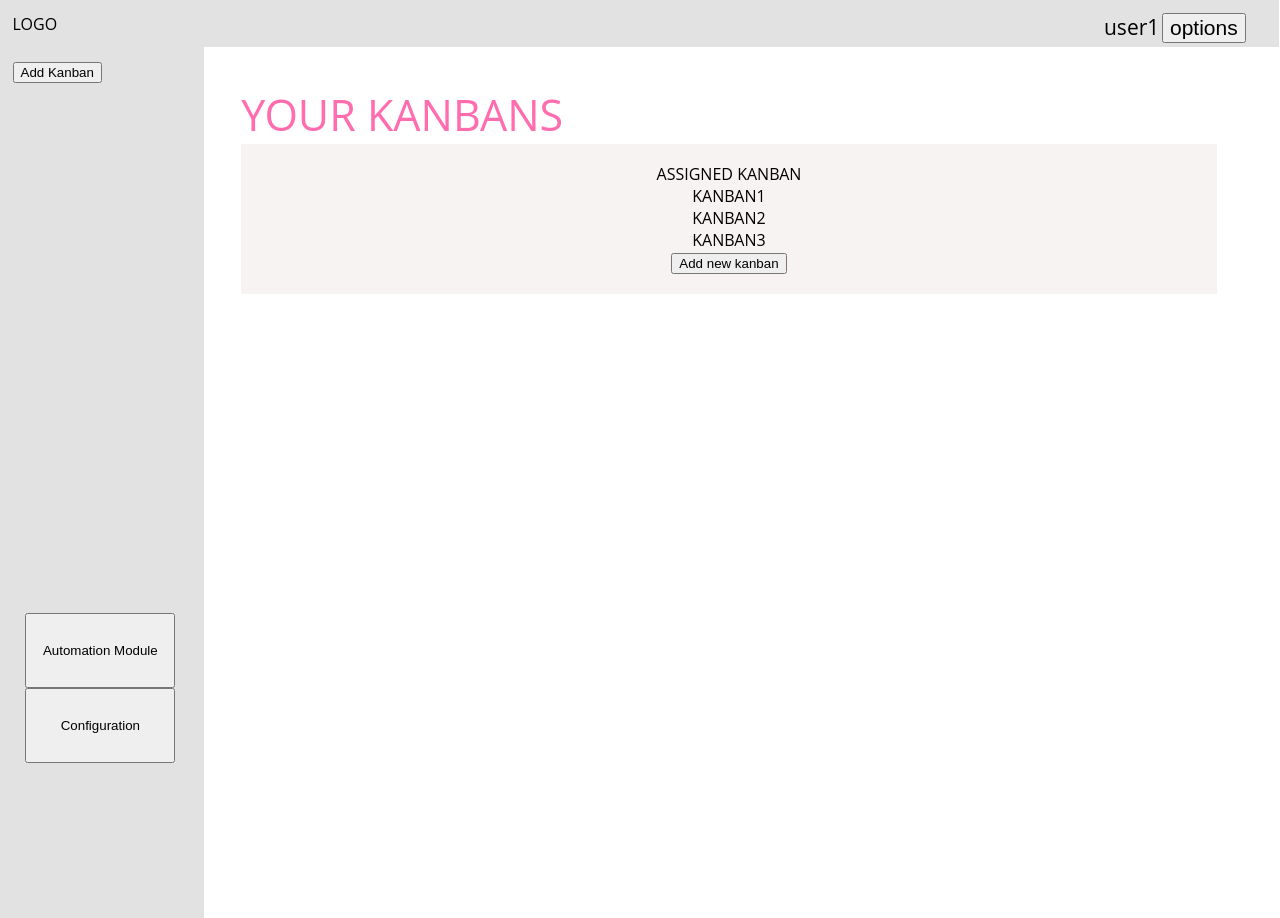
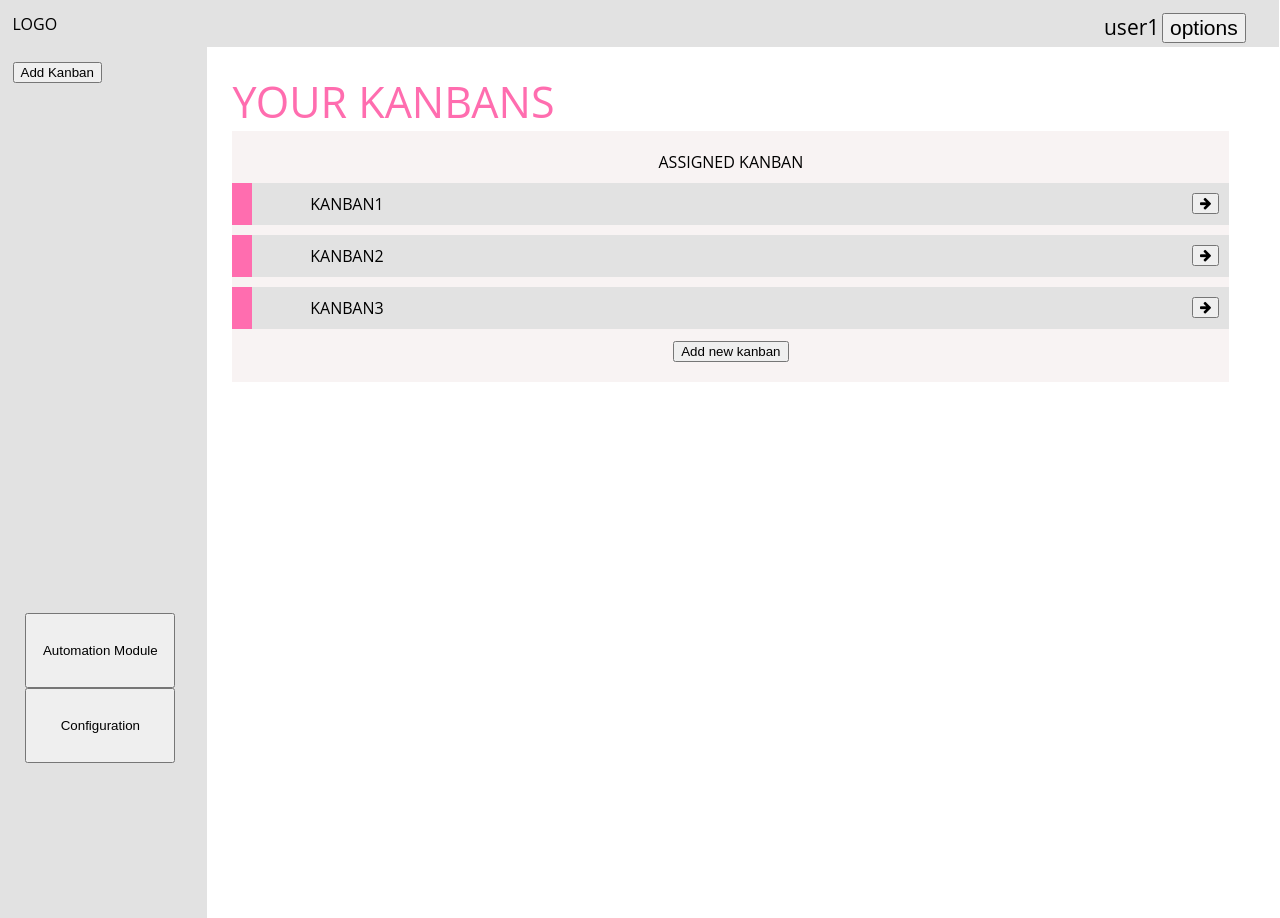
Before and after one commit to JPersjanow/Rabbit-CI, a React (Create React App) app in the folder application/: page / in a window 1280 px wide. Built offline with nearby package versions, Linux system fonts and the light colour scheme.

Commit message:
kanban list and buttons

```diff
--- a/application/public/index.html
+++ b/application/public/index.html
@@ -1,14 +1,13 @@
 <!DOCTYPE html>
 <html lang="en">
+
 <head>
   <meta charset="utf-8" />
   <link rel="icon" href="%PUBLIC_URL%/favicon.ico" />
+  <link rel="stylesheet" href="https://cdnjs.cloudflare.com/ajax/libs/font-awesome/4.7.0/css/font-awesome.min.css">
   <meta name="viewport" content="width=device-width, initial-scale=1" />
   <meta name="theme-color" content="#000000" />
-    <meta
-      name="description"
-      content="Web site created using create-react-app"
-    />
+  <meta name="description" content="Web site created using create-react-app" />
   <link rel="apple-touch-icon" href="%PUBLIC_URL%/logo192.png" />
   <!--
       manifest.json provides metadata used when your web app is installed on a
@@ -26,6 +25,7 @@
     -->
   <title>React App</title>
 </head>
+
 <body>
   <noscript>You need to enable JavaScript to run this app.</noscript>
   <div id="root"></div>
@@ -40,4 +40,5 @@
       To create a production bundle, use `npm run build` or `yarn build`.
     -->
 </body>
+
 </html>
--- a/application/src/mainLayout/components/KanbanList.js
+++ b/application/src/mainLayout/components/KanbanList.js
@@ -1,10 +1,11 @@
 import React from 'react';
-
+import '../componentsStyle/KanbanList.css'
 
 const ListElement = (props) => {
     const elements = props.userKanbans.map((item, index) => (
-        <div key={index}>
+        <div key={index} className="kanbansRow">
             <span>{item.kanbanName}</span>
+            <button style={{ float: 'right' }}><i class="fa fa-arrow-right"></i></button>
         </div>
     ))
     return elements;
--- /dev/null
+++ b/application/src/mainLayout/componentsStyle/KanbanList.css
@@ -0,0 +1,11 @@
+.kanbansRow{
+    margin: 1% 0;
+    padding: 1%;
+    text-align: left;
+    background-color: #E2E2E2;
+    border-left: 20px solid #FF6DAF;
+}
+
+.kanbansRow span{
+    margin-left: 5%;
+}
--- a/application/src/mainLayout/mainComponentsStyle/MainContent.css
+++ b/application/src/mainLayout/mainComponentsStyle/MainContent.css
@@ -1,6 +1,6 @@
 .mainContentStyle{
     width: 82%;
-    padding: 3%;
+    padding: 2%;
     text-transform: uppercase;
 }
 
@@ -13,5 +13,5 @@
 .assignedKanbanContainer{
     background-color: #F8F3F3;
     text-align: center;
-    padding: 2%;
+    padding: 2% 0;
 }
```
Lines whose indentation alone changed are shown as unchanged.
